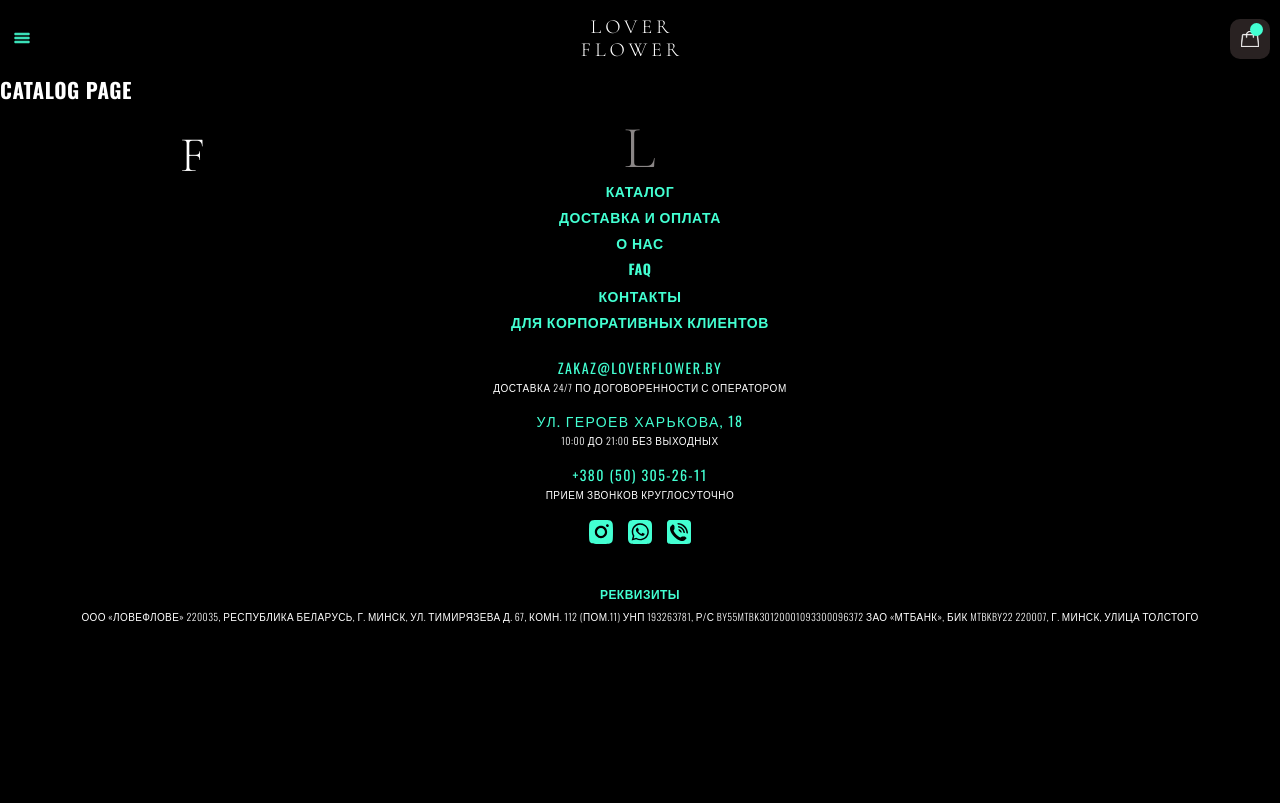
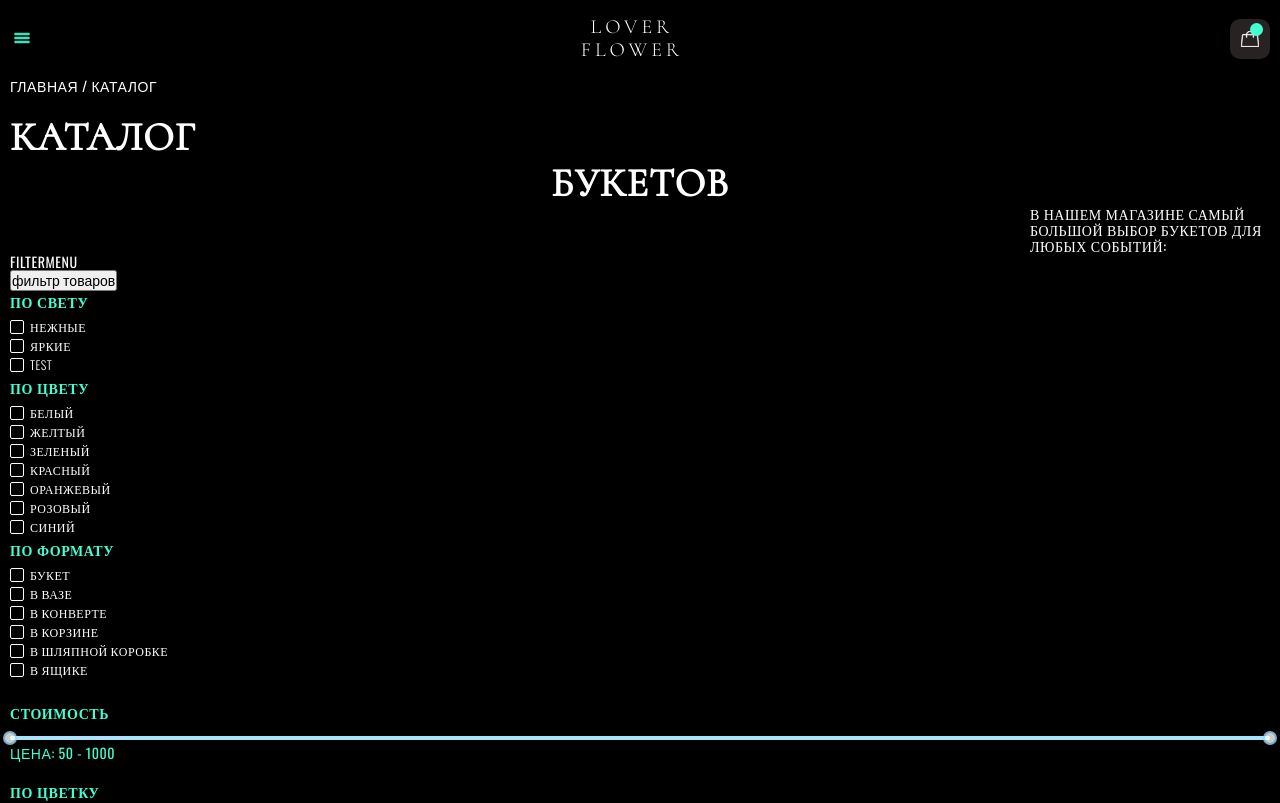
Before and after one commit to AlexRose2603/flowers-project, a React (Vite) app: page /catalog in a window 1280 px wide. Shown: the top 803 px of the page. Built offline with nearby package versions, Linux system fonts and the light colour scheme.

Commit message:
ADDED: PriceSlider

```diff
--- a/package.json
+++ b/package.json
@@ -12,8 +12,10 @@
   },
   "dependencies": {
     "axios": "^1.4.0",
+    "formik": "^2.4.5",
     "normalize.css": "^8.0.1",
     "prop-types": "^15.8.1",
+    "rc-slider": "^10.3.0",
     "react": "^18.2.0",
     "react-dom": "^18.2.0",
     "react-router-dom": "^6.15.0",
--- /dev/null
+++ b/src/components/FilterMenu/PriceSlider/PriceSlider.jsx
@@ -0,0 +1,30 @@
+import { useState } from "react";
+import Slider from "rc-slider";
+import "rc-slider/assets/index.css";
+
+const PriceSlider = () => {
+  const [statePrice, setStatePrice] = useState({
+    minPrice: 50,
+    maxPrice: 1000,
+  });
+
+  const onPriceChange = (value) => {
+    setStatePrice({ minPrice: value[0], maxPrice: value[1] });
+  };
+  return (
+    <div>
+      <Slider
+        min={50}
+        max={1000}
+        range
+        defaultValue={[statePrice.minPrice, statePrice.maxPrice]}
+        onChange={onPriceChange}
+      />
+      <div>
+        Цена: {statePrice.minPrice} - {statePrice.maxPrice}
+      </div>
+    </div>
+  );
+};
+
+export default PriceSlider;
--- /dev/null
+++ b/src/components/FilterMenu/ProductFilter/ProductFilter.jsx
@@ -0,0 +1,174 @@
+import { useState } from "react";
+
+import { Formik, Form } from "formik";
+
+import {
+  ByFilterName,
+  FilterItem,
+  FilterInput,
+  ContainerCheckbox,
+  SliderConteiner,
+} from "./ProductFilter.styled";
+import PriceSlider from "../PriceSlider/PriceSlider";
+
+const byLights = ["нежные", "яркие", "test"];
+const byColor = [
+  "белый",
+  "желтый",
+  "зеленый",
+  "красный",
+  "оранжевый",
+  "розовый",
+  "синий",
+];
+const byFormat = [
+  "букет",
+  "в вазе",
+  "в конверте",
+  "в корзине",
+  "в шляпной коробке",
+  "в ящике",
+];
+
+const byFlower = [
+  "Альстромерия (2)",
+  "Антуриум (1)",
+  "Аспарагус (1)",
+  "Астильба (7)",
+  "в шляпной коробке",
+  "Астранция (1)",
+];
+
+const initialValues = {
+  checked: [],
+};
+
+const ProductFilter = () => {
+  const [isOpen, setIsOpen] = useState(true);
+  const [inputValue, setInputValue] = useState([]);
+
+  const togleMenu = () => {
+    setIsOpen(!isOpen);
+  };
+
+  const handleSubmit = (values) => {
+    console.log(values);
+  };
+
+  const handleChange = (e, setFieldValue, values) => {
+    const { value, checked } = e.target;
+
+    if (checked) {
+      setFieldValue("checked", [...values.checked, value]);
+      setInputValue([...inputValue, value]);
+    } else {
+      setFieldValue(
+        "checked",
+        values.checked.filter((item) => item !== value)
+      );
+      setInputValue(inputValue.filter((item) => item !== value));
+    }
+  };
+  console.log("inputValue", inputValue);
+
+  return (
+    <div>
+      <p>FilterMenu</p>
+
+      <button onClick={togleMenu}>фильтр товаров</button>
+      {isOpen && (
+        <div>
+          <Formik initialValues={initialValues} onSubmit={handleSubmit}>
+            {({ values, setFieldValue }) => (
+              <Form>
+                <ByFilterName id="checkbox-group">По свету</ByFilterName>
+                <div role="group" aria-labelledby="checkbox-group">
+                  {byLights.map((item, index) => {
+                    return (
+                      <ContainerCheckbox key={index}>
+                        <FilterInput
+                          id={item}
+                          type="checkbox"
+                          name="checked"
+                          value={item}
+                          onChange={(e) => {
+                            handleChange(e, setFieldValue, values);
+                          }}
+                        />
+                        <FilterItem htmlFor={item}>{item}</FilterItem>
+                      </ContainerCheckbox>
+                    );
+                  })}
+                </div>
+                <ByFilterName id="checkbox-group">По цвету</ByFilterName>
+                <div role="group" aria-labelledby="checkbox-group">
+                  {byColor.map((item, index) => {
+                    return (
+                      <ContainerCheckbox key={index}>
+                        <FilterInput
+                          id={item}
+                          type="checkbox"
+                          name="checked"
+                          value={item}
+                          onChange={(e) => {
+                            handleChange(e, setFieldValue, values);
+                          }}
+                        />
+                        <FilterItem htmlFor={item}>{item}</FilterItem>
+                      </ContainerCheckbox>
+                    );
+                  })}
+                </div>
+                <ByFilterName id="checkbox-group">по формату</ByFilterName>
+                <div role="group" aria-labelledby="checkbox-group">
+                  {byFormat.map((item, index) => {
+                    return (
+                      <ContainerCheckbox key={index}>
+                        <FilterInput
+                          id={item}
+                          type="checkbox"
+                          name="checked"
+                          value={item}
+                          onChange={(e) => {
+                            handleChange(e, setFieldValue, values);
+                          }}
+                        />
+                        <FilterItem htmlFor={item}>{item}</FilterItem>
+                      </ContainerCheckbox>
+                    );
+                  })}
+                </div>
+
+                <SliderConteiner>
+                  <ByFilterName>стоимость</ByFilterName>
+                  <PriceSlider />
+                </SliderConteiner>
+                <ByFilterName id="checkbox-group">по цветку</ByFilterName>
+                <div role="group" aria-labelledby="checkbox-group">
+                  {byFlower.map((item, index) => {
+                    return (
+                      <ContainerCheckbox key={index}>
+                        <FilterInput
+                          id={item}
+                          type="checkbox"
+                          name="checked"
+                          value={item}
+                          onChange={(e) => {
+                            handleChange(e, setFieldValue, values);
+                          }}
+                        />
+                        <FilterItem htmlFor={item}>{item}</FilterItem>
+                      </ContainerCheckbox>
+                    );
+                  })}
+                </div>
+              </Form>
+            )}
+          </Formik>
+        </div>
+      )}
+    </div>
+  );
+};
+
+export default ProductFilter;
--- /dev/null
+++ b/src/components/FilterMenu/ProductFilter/ProductFilter.styled.jsx
@@ -0,0 +1,77 @@
+import styled from "styled-components";
+import { Field } from "formik";
+
+export const Container = styled.div`
+  padding: 0 10px;
+`;
+
+export const ByFilterName = styled.div`
+  color: #43ffd2;
+
+  font-family: Oswald;
+  font-size: 14px;
+  font-style: normal;
+  font-weight: 700;
+  line-height: normal;
+  letter-spacing: 0.56px;
+  text-transform: uppercase;
+
+  margin-bottom: 8px;
+`;
+
+export const SliderConteiner = styled.div`
+  color: #43ffd2;
+  margin: 20px 0 20px 0;
+`;
+
+export const FilterInput = styled(Field)`
+  cursor: pointer;
+  opacity: 0;
+  position: absolute;
+`;
+
+export const FilterItem = styled.label`
+  display: flex;
+  font-family: Oswald;
+  font-size: 12px;
+
+  font-weight: 300;
+
+  letter-spacing: 0.48px;
+  text-transform: uppercase;
+
+  margin-bottom: 5px;
+
+  cursor: pointer;
+  display: flex;
+  &:hover {
+    color: #43ffd2;
+  }
+`;
+
+export const ContainerCheckbox = styled.div`
+  display: flex;
+  align-items: center;
+  /* text-align: center; */
+
+  cursor: pointer;
+
+  input:checked {
+    & + label::before {
+      content: "";
+      border-radius: 2px;
+      border: 0.5px solid #43ffd2;
+      background: #43ffd2;
+    }
+  }
+
+  label::before {
+    content: "";
+    border-radius: 2px;
+    border: 0.5px solid #fff;
+    width: 12px;
+    height: 12px;
+    flex-shrink: 0;
+    margin-right: 6px;
+  }
+`;
--- a/src/components/SharedLayout/Header/Header.jsx
+++ b/src/components/SharedLayout/Header/Header.jsx
@@ -22,7 +22,8 @@
   };
   return (
     <>
-      <Wrapper test1={isTest}>
+      {/* test1={isTest} */}
+      <Wrapper>
         {isOpen ? (
           <Burger isOpen={isOpen} toggleMenu={toggleMenu} />
         ) : (
--- a/src/components/SharedLayout/Header/Header.styled.jsx
+++ b/src/components/SharedLayout/Header/Header.styled.jsx
@@ -2,7 +2,7 @@
 import { Icon } from "../../../utiles/Icon/Icon";
 
 const checkingTest = (props) => {
-  console.log(props.test1);
+  // console.log(props.test1);
   if (props.test1) {
     return "teal";
   }
--- a/src/pages/Catalog/Catalog.jsx
+++ b/src/pages/Catalog/Catalog.jsx
@@ -1,11 +1,30 @@
+import ProductFilter from "../../components/FilterMenu/ProductFilter/ProductFilter";
 import Footer from "../../components/Footer/Footer";
+
+import {
+  Container,
+  TitlePageTwo,
+  TitlePage,
+  AsideText,
+  NavBox,
+} from "./Catalog.styled";
 
 const Catalog = () => {
   return (
-    <>
-      <h2>Catalog page</h2>
+    <Container>
+      <NavBox>
+        <p>Главная / Каталог</p>
+      </NavBox>
+      <TitlePage>каталог</TitlePage>
+      <TitlePageTwo>букетов</TitlePageTwo>
+      <AsideText>
+        В нашем магазине самый большой выбор букетов для любых событий:
+      </AsideText>
+      <div>
+        <ProductFilter />
+      </div>
       <Footer />
-    </>
+    </Container>
   );
 };
 
--- /dev/null
+++ b/src/pages/Catalog/Catalog.styled.jsx
@@ -0,0 +1,33 @@
+import styled from "styled-components";
+
+export const Container = styled.div`
+  padding: 0 10px;
+`;
+
+export const NavBox = styled.div`
+  margin-bottom: 20px;
+`;
+
+export const TitlePage = styled.h2`
+  font-family: Cormorant;
+  font-size: 40px;
+  letter-spacing: 0.8px;
+`;
+
+export const TitlePageTwo = styled.h2`
+  font-family: Cormorant;
+  font-size: 40px;
+  letter-spacing: 0.8px;
+
+  text-align: center;
+`;
+
+export const AsideText = styled.p`
+  font-family: Oswald;
+  font-size: 14px;
+  letter-spacing: 0.56px;
+
+  width: 240px;
+
+  margin-left: auto;
+`;
```
Also changed, not shown: src/components/FilterMenu/PriceSlider/PriceSlider.styled.jsx (added), 1 other file (tests, documents, lock files or other folders).
